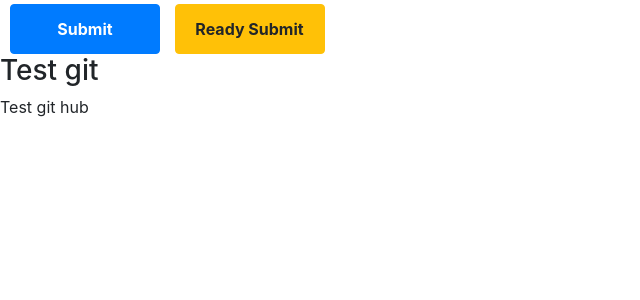
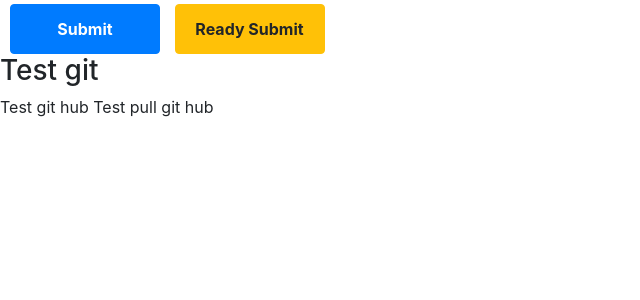
Before and after one commit to anuphapkarezo/test_git, a Django app: page /index_test in a window 1280 px wide. Shown: the part 133-433 px from the top of the page, without its empty margins (0-640 px from the left). Run offline with Django 4.2, Linux system fonts and the light colour scheme; some libraries are stand-ins or nearby versions.

Commit message:
Update index_test.html

```diff
--- a/templates/index_test.html
+++ b/templates/index_test.html
@@ -34,6 +34,8 @@
 
     <h3>Test git</h3>
     <label for="">Test git hub</label>
+
+    <label for="">Test pull git hub</label>
 </body>
 
 </html>
```
